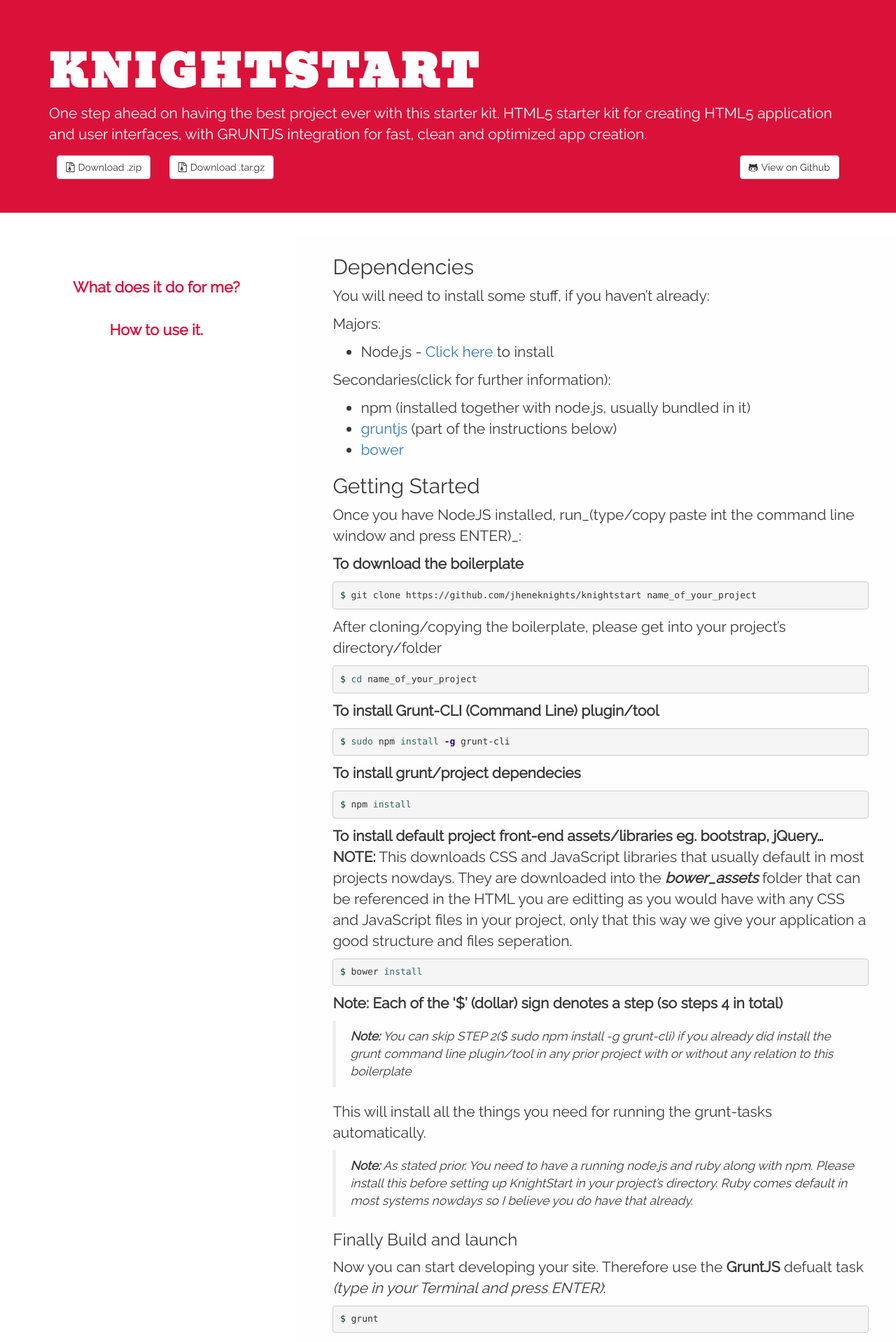
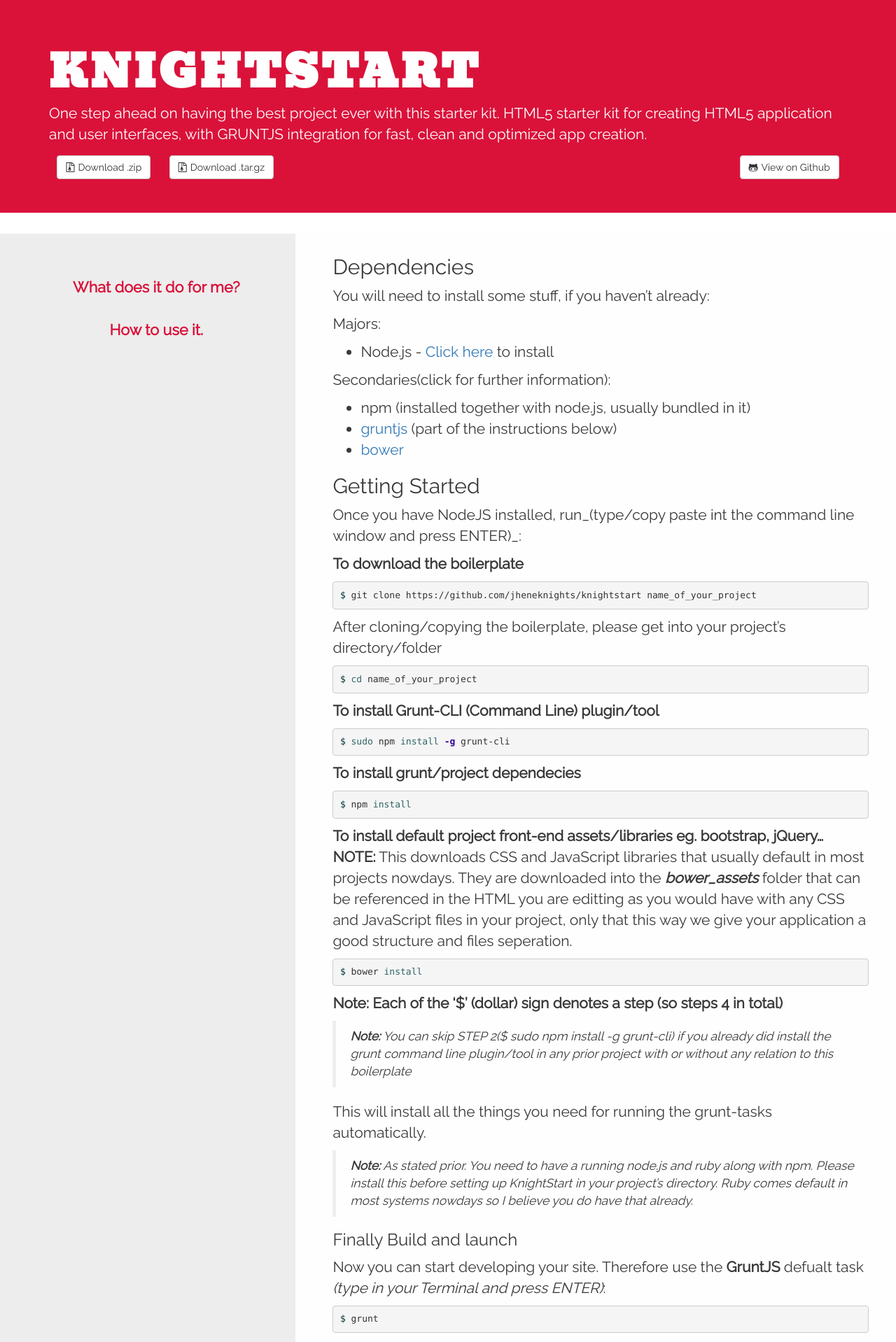
Before and after one commit to kn9ts/start-to-grunt, a Jekyll site: the page built from index.md, in a window 1280 px wide. Shown: the top 1918 px of the page at 70% size. Built offline with Jekyll 4.4.1, drawn with Linux system fonts in a browser that asks for light colours; nearby versions of some CDN libraries; library files that are not in the unit come from our copies.

Commit message:
grey background for sidebar

```diff
--- a/_layouts/main.html
+++ b/_layouts/main.html
@@ -25,7 +25,7 @@
         {% include header.html %}
 
         <div class="col-sm-12 col-md-12">
-            <div class="row">
+            <div class="row pale-grey-bg">
 
                 <!-- Sidebar -->
                 {% include sidebar.html %}
```
